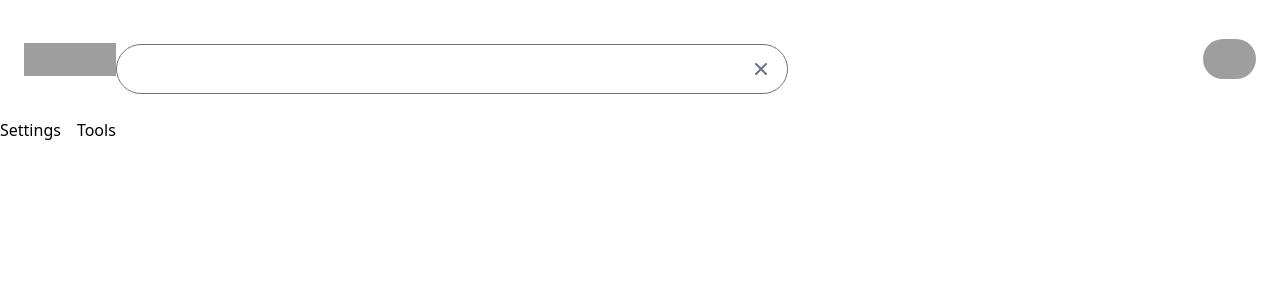
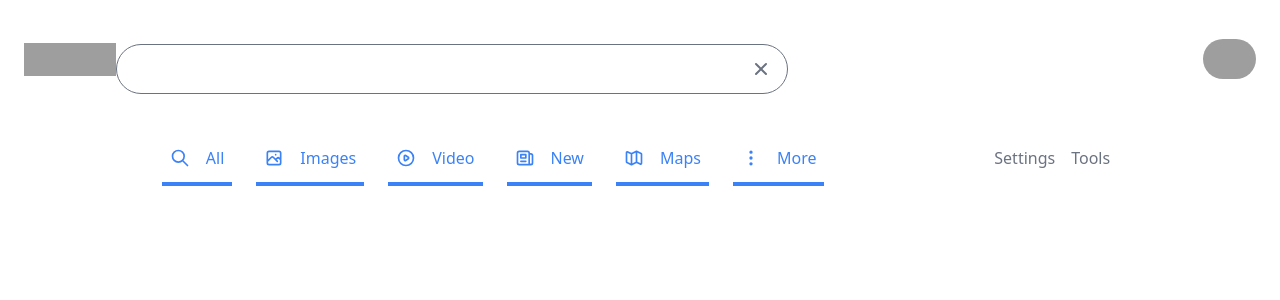
Before and after one commit to khaledghaffarii/google-2.0-yt, a Next.js app: page /search in a window 1280 px wide. Shown: the top 300 px of the page. Built offline with nearby package versions, Linux system fonts and the light colour scheme; grey boxes are pictures that could not be loaded.

Commit message:
style:create and formate the Heder options

```diff
--- a/components/HeaderOption.js
+++ b/components/HeaderOption.js
@@ -1,9 +1,10 @@
-function HeaderOption() {
+function HeaderOption({Icon,selected,title}) {
     return (
-        <div>
-
+        <div className={`flex items-center space-x-4 border-b-4 border-transparent mt-5 p-2 hover:text-blue-500 cursor-pointer hover:border-blue-500 pb-3 ${ selected && "text-blue-500 border-blue-500"}`}>
+            <Icon className="h-5"/>
+            <p className="hidden sm:inline-flex">{title} </p>
         </div>
-    )
+    );
 }
 
-export default HeaderOption
+export default HeaderOption;
--- a/components/HeaderOptions.js
+++ b/components/HeaderOptions.js
@@ -4,16 +4,21 @@ import {
   PlayIcon,
   PhotographIcon,
   NewspaperIcon,
-  MailIcon,
+  MapIcon,
   DotsVerticalIcon,
 } from "@heroicons/react/outline";
 function HeaderOptions() {
   return (
-    <div>
+    <div className="flex justify-evenly  w-full border-b-5 ">
       <div className="flex space-x-6">
-        <HeaderOption />
+        <HeaderOption Icon={SearchIcon} title="All" selected />
+        <HeaderOption Icon={PhotographIcon} title="Images" selected />
+        <HeaderOption Icon={PlayIcon} title="Video" selected />
+        <HeaderOption Icon={NewspaperIcon} title="New" selected />
+        <HeaderOption Icon={MapIcon} title="Maps" selected />{" "}
+        <HeaderOption Icon={DotsVerticalIcon} title="More" selected />
       </div>
-      <div className="flex space-x-4">
+      <div className=" flex space-x-4 mt-5 p-2   text-gray-500  ">
         <p className="link">Settings</p>
         <p className="link">Tools</p>
       </div>
```
